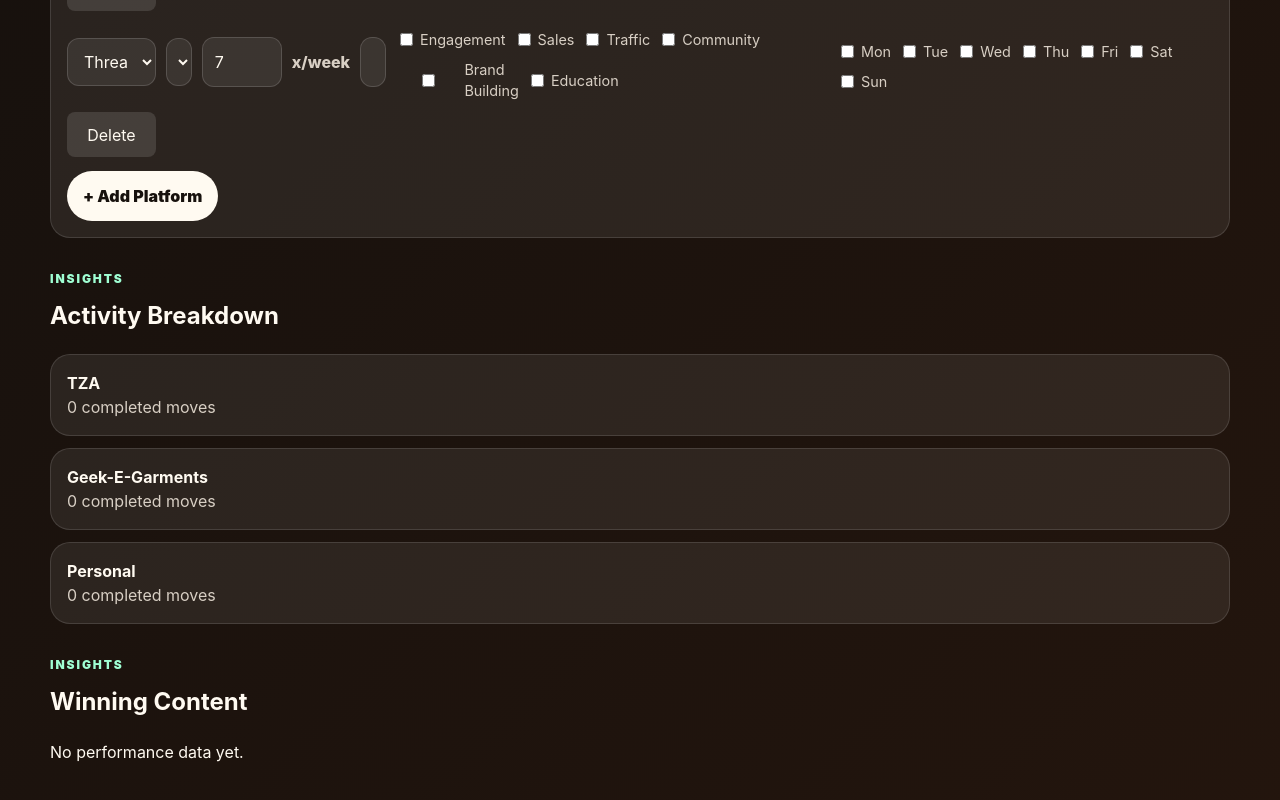
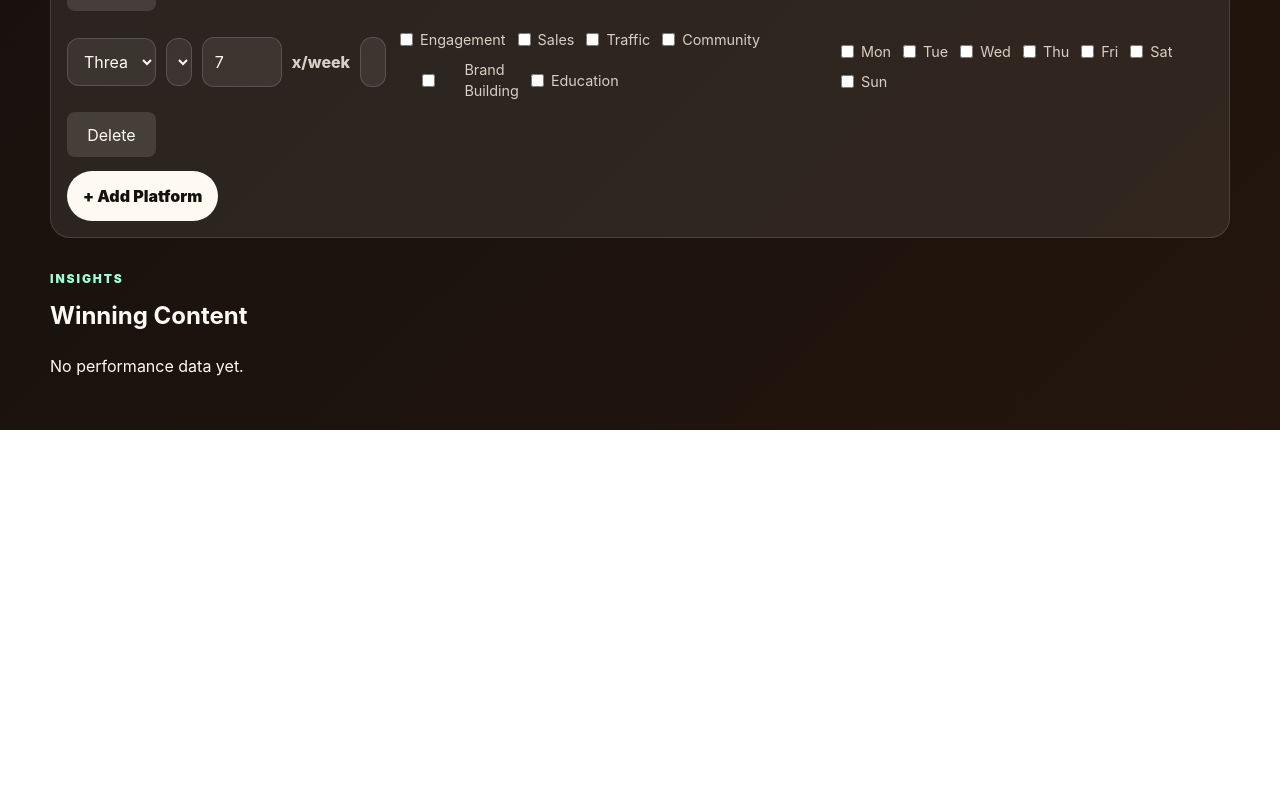
Before and after one commit to rtocastro/planweiser, a React (Vite) app: page / in a window 1280 px wide. Shown: the part 2753-3553 px from the top of the page. After the commit the page ends 3183 px from the top, so only its background shows below. Built offline with nearby package versions, Linux system fonts and the light colour scheme.

Commit message:
got rid of insights panel since it was unused assets

```diff
--- a/src/App.jsx
+++ b/src/App.jsx
@@ -8,7 +8,6 @@ import GeneratorModal from "./components/GeneratorModal";
 import AddMoveModal from "./components/AddMoveModal";
 import EditTaskModal from "./components/EditTaskModal";
 import ArchiveSection from "./components/ArchiveSection";
-import InsightsPanel from "./components/InsightsPanel";
 import TemplateLibrary from "./components/TemplateLibrary";
 import StyleProfile from "./components/StyleProfile";
 import ProjectManager from "./components/ProjectManager";
@@ -989,7 +988,6 @@ ${project.notes}
 
       <ArchiveSection archives={archives} />
 
-      <InsightsPanel tasks={tasks} />
       <WinningContentPanel tasks={tasks} />
 
       <GeneratorModal
```
